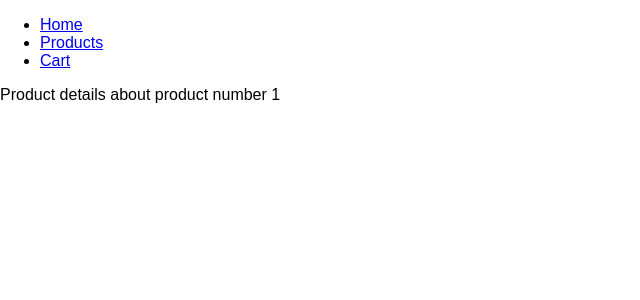
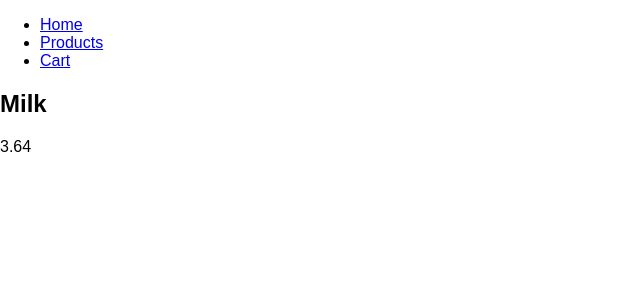
Before and after one commit to renderGUI/ecommerce-site, a React (Create React App) app: page /products/1 in a window 1280 px wide. Shown: the top 300 px of the page, without its empty margins (0-640 px from the left). Built offline with nearby package versions, Linux system fonts and the light colour scheme; data requests are answered from the project's data file.

Commit message:
Render product details

```diff
--- a/src/components/products-page/ProductDetails.js
+++ b/src/components/products-page/ProductDetails.js
@@ -1,11 +1,30 @@
+import { useState, useEffect } from "react";
 import { useParams } from "react-router-dom";
 
 const ProductDetails = () => {
   const params = useParams();
+  const [product, setProduct] = useState({});
+
+  useEffect(() => {
+    const fetchProduct = async () => {
+      try {
+        const response = await fetch(
+          `http://localhost:3001/items/${params.productId}`
+        );
+        const data = await response.json();
+        setProduct(data);
+      } catch {
+        throw new Error("Something went wrong!");
+      }
+    };
+
+    fetchProduct();
+  }, [params.productId]);
 
   return (
     <div>
-      <p>Product details about product number {params.productId}</p>
+      <h2>{product.item}</h2>
+      <p>{product.price}</p>
     </div>
   );
 };
```
